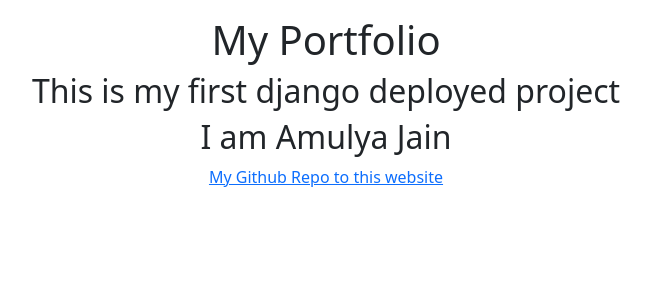
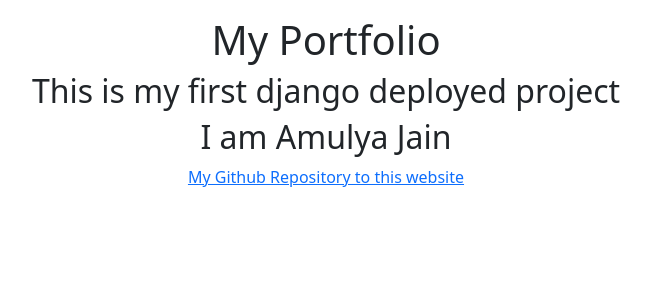
Before and after one commit to AmulyaJain2004/Django-Portfolio-Website, a Django app: page / in a window 1280 px wide. Shown: the top 300 px of the page, without its empty margins (314-965 px from the left). Run offline with Django 5.2, Linux system fonts and the light colour scheme; data that the repository does not hold is empty.

Commit message:
update files

```diff
--- a/main/templates/home.html
+++ b/main/templates/home.html
@@ -10,7 +10,7 @@
             <h1>My Portfolio</h1>
             <h2>This is my first django deployed project</h2>
             <h2>I am Amulya Jain</h2>
-            <a href="https://github.com/AmulyaJain2004/Django-Portfolio-Website" target="_blank">My Github Repo to this website</a>
+            <a href="https://github.com/AmulyaJain2004/Django-Portfolio-Website" target="_blank">My Github Repository to this website</a>
         </div>
         <ul>
             {% for project in projects %}
```
Also changed, not shown: README.md.
